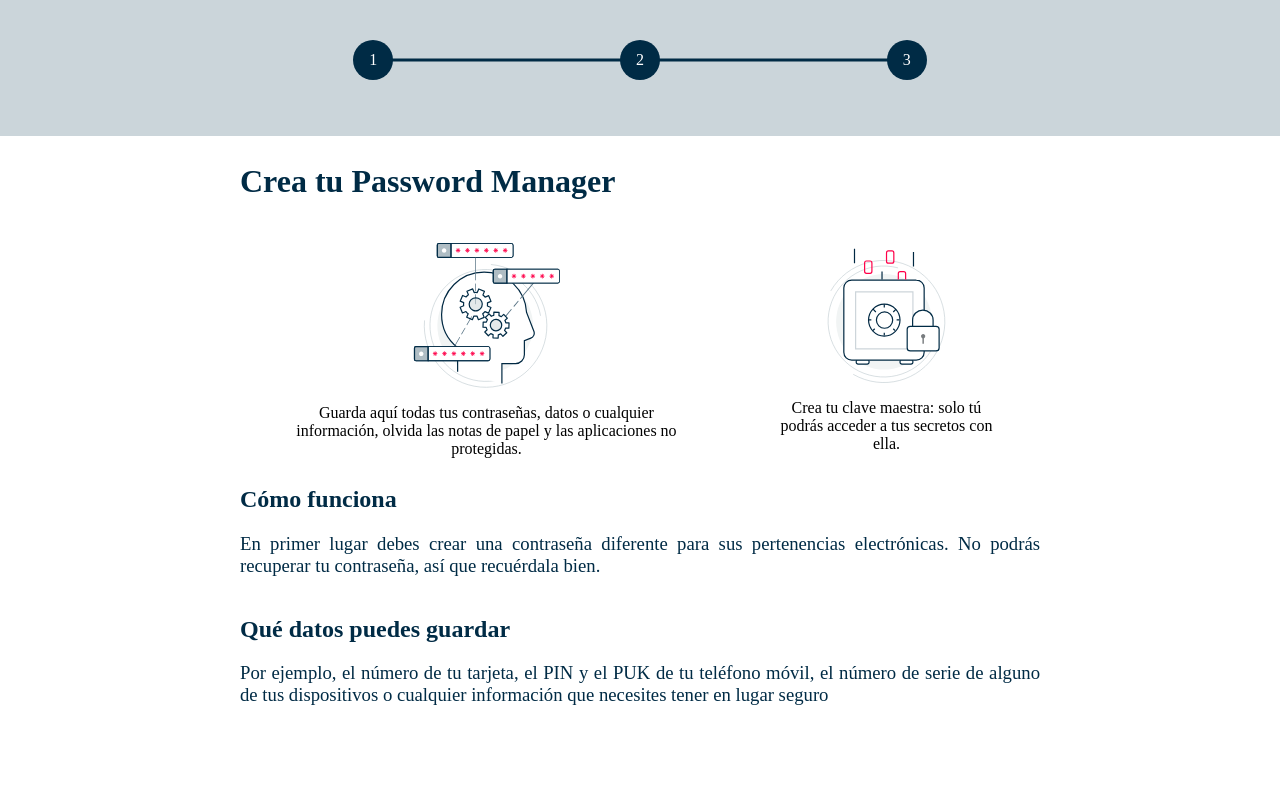
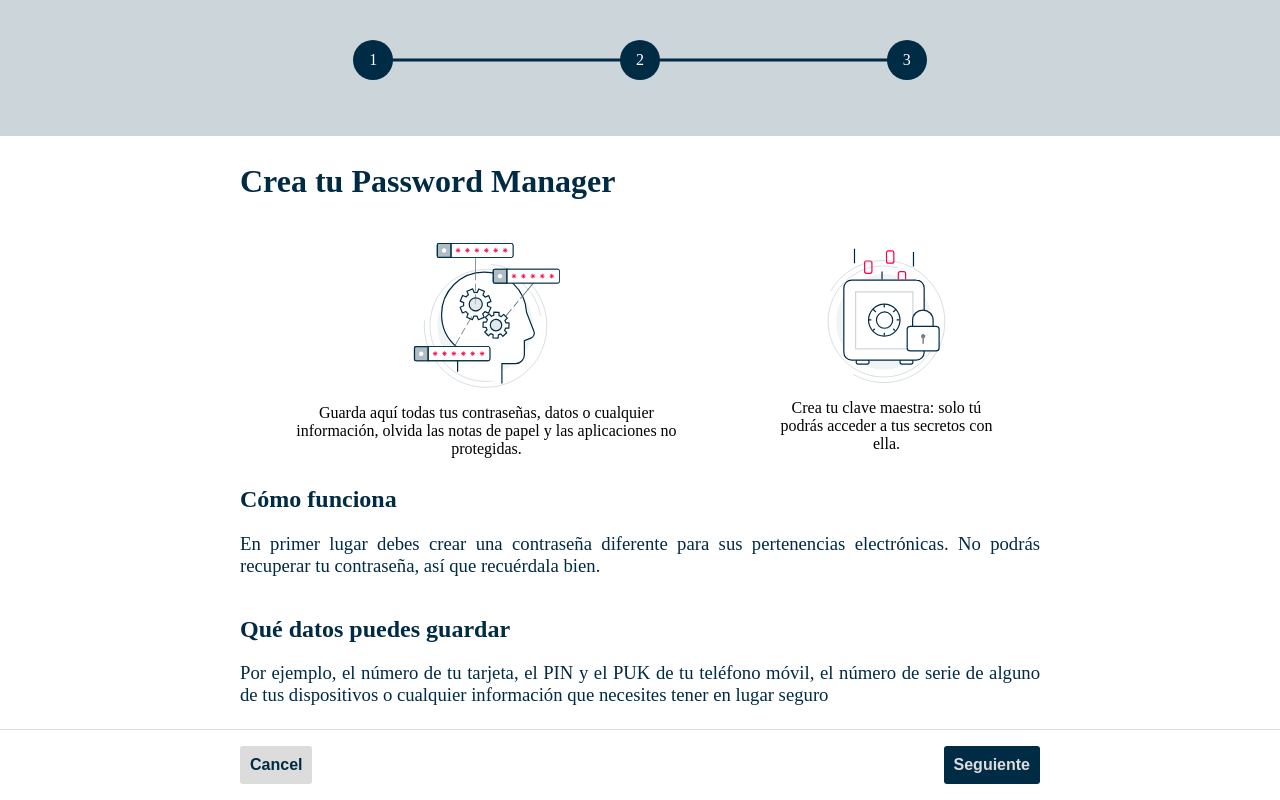
Before and after one commit to migudevelop/password-manager, a React (Create React App) app: page / in a window 1280 px wide. Built offline with nearby package versions, Linux system fonts and the light colour scheme.

Commit message:
feat: add footer and footer style

```diff
--- a/src/components/shared/Button/Button.styled.tsx
+++ b/src/components/shared/Button/Button.styled.tsx
@@ -2,20 +2,20 @@ import styled, { css } from 'styled-components'
 import { ButtonStyledProps } from '@models/index'
 
 const primaryClass = css`
-  .primary {
+  &.primary {
     background: ${({ theme }) => theme.primaryColor};
     color: ${({ theme }) => theme.terciaryColor};
   }
 `
 const secondaryClass = css`
-  .secondary {
+  &.secondary {
     background: ${({ theme }) => theme.secondaryColor};
     color: ${({ theme }) => theme.terciaryColor};
   }
 `
 
 const terciaryClass = css`
-  .terciary {
+  &.terciary {
     background: ${({ theme }) => theme.terciaryColor};
     color: ${({ theme }) => theme.secondaryColor};
   }
@@ -24,11 +24,11 @@ const terciaryClass = css`
 export const ButtonStyled = styled.button<ButtonStyledProps>`
   text-align: center;
   font-size: 1rem;
+  font-weight: bold;
   padding: 10px;
   border: none;
-  transition: color 0.3s ease 0s, background 0.3s ease 0s;
   border-radius: 3px;
-  text-transform: uppercase;
+  text-transform: capitalize;
   cursor: pointer;
   ${primaryClass}
   ${secondaryClass}
--- a/src/components/shared/Footer/Footer.styled.tsx
+++ b/src/components/shared/Footer/Footer.styled.tsx
@@ -1,3 +1,20 @@
 import styled from 'styled-components'
+import { MEDIAQUERIES } from '@styles/helpers'
 
-export const FooterStyled = styled.footer``
+export const FooterWrapper = styled.footer`
+  display: flex;
+  padding: 0.5rem 1.75rem;
+  border-top: 1px solid ${({ theme }) => theme.terciaryColor};
+  ${MEDIAQUERIES.tablet} {
+    padding: 1rem 15rem;
+  }
+  ${MEDIAQUERIES.desktop} {
+    padding: 1rem 20rem;
+  }
+`
+
+export const FooterSectionStyled = styled.section`
+  display: flex;
+  justify-content: space-between;
+  flex-grow: 1;
+`
--- a/src/components/shared/Footer/index.tsx
+++ b/src/components/shared/Footer/index.tsx
@@ -1,8 +1,15 @@
-import { FC, PropsWithChildren, memo } from 'react'
-import { FooterStyled } from './Footer.styled'
-
-const Header: FC<PropsWithChildren> = ({ children }) => {
-  return <FooterStyled>{children}</FooterStyled>
+import { FC, memo } from 'react'
+import { FooterWrapper, FooterSectionStyled } from './Footer.styled'
+import { Button } from '@components/index'
+const Footer: FC = () => {
+  return (
+    <FooterWrapper>
+      <FooterSectionStyled>
+        <Button className="terciary" text="Cancel" onClick={() => {}} />
+        <Button className="secondary" text="Seguiente" onClick={() => {}} />
+      </FooterSectionStyled>
+    </FooterWrapper>
+  )
 }
 
-export default memo(Header)
+export default memo(Footer)
--- a/src/components/shared/Layout/Layout.styled.tsx
+++ /dev/null
@@ -1,3 +0,0 @@
-import styled from 'styled-components'
-
-export const LayoutWrapper = styled.section``
--- a/src/components/shared/Layout/index.tsx
+++ b/src/components/shared/Layout/index.tsx
@@ -1,5 +1,5 @@
 import { FC, PropsWithChildren, memo } from 'react'
-import { Header, ProgressSteps } from '@components/index'
+import { Header, ProgressSteps, Footer } from '@components/index'
 
 const Layout: FC<PropsWithChildren> = ({ children }) => {
   return (
@@ -8,6 +8,7 @@ const Layout: FC<PropsWithChildren> = ({ children }) => {
         <ProgressSteps />
       </Header>
       <main>{children}</main>
+      <Footer />
     </>
   )
 }
--- a/src/components/shared/index.tsx
+++ b/src/components/shared/index.tsx
@@ -1,5 +1,6 @@
 export { default as Button } from './Button'
 export { default as Header } from './Header'
+export { default as Footer } from './Footer'
 export { default as Layout } from './Layout'
 export { default as MainSection } from './MainSection'
 export { default as StepItem } from './StepItem'
--- a/src/styles/GlobalStyle.ts
+++ b/src/styles/GlobalStyle.ts
@@ -9,7 +9,14 @@ const GlobalStyle = createGlobalStyle`
 		width: 100vw;
 		height: 100vh;
 		background: ${({ theme }: ThemeInitialState) => theme.backgroundColor};
+		#root{
+			height: 100%;
+			display: flex;
+  			flex-direction: column;
+  			align-items: stretch;
+		}
 		main{
+			flex-grow: 1;
 			overflow-y: auto;
 			margin: 0 2.5rem;
 			${MEDIAQUERIES.tablet} {
@@ -19,6 +26,9 @@ const GlobalStyle = createGlobalStyle`
 				margin: 0 20rem;
 			}
 		}
+		header, main, footer {
+			flex-shrink: 0;
+		}
 	}
 `
 
```
